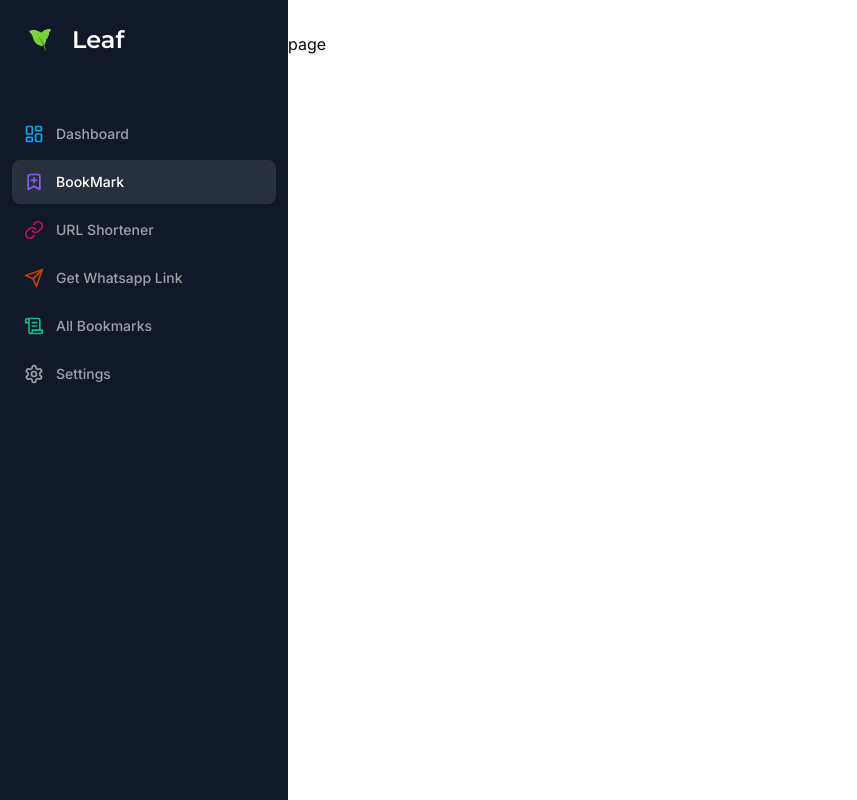
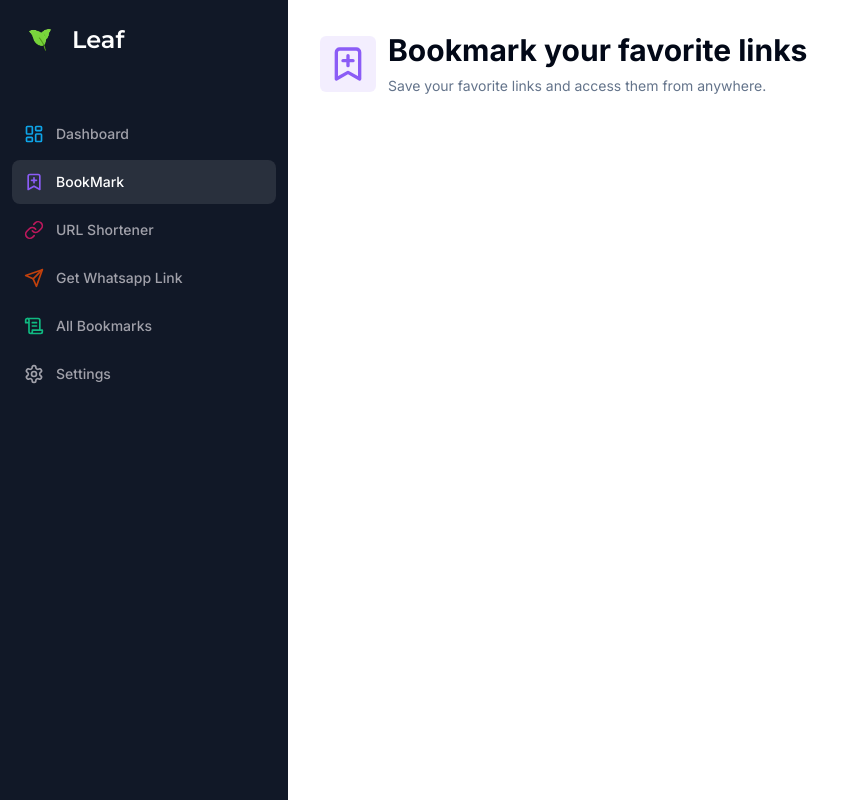
Before and after one commit to CharlesChinedum/leaf, a Next.js app: page /bookmark in a window 1280 px wide. Shown: the whole page, without its empty margins (0-857 px from the left). Built offline with nearby package versions, Linux system fonts and the light colour scheme.

Commit message:
started working on bookmark page

```diff
--- a/app/(dashboard)/(routes)/bookmark/page.tsx
+++ b/app/(dashboard)/(routes)/bookmark/page.tsx
@@ -1,7 +1,19 @@
+import Heading from "@/components/Heading";
+import { BookmarkPlusIcon } from "lucide-react";
 import React from "react";
 
 const BookmarkPage = () => {
-  return <div>page</div>;
+  return (
+    <div className="w-full">
+      <Heading
+        title="Bookmark your favorite links"
+        description="Save your favorite links and access them from anywhere."
+        icon={BookmarkPlusIcon}
+        iconColor="text-violet-500"
+        bgColor="bg-violet-500/10"
+      />
+    </div>
+  );
 };
 
 export default BookmarkPage;
```
